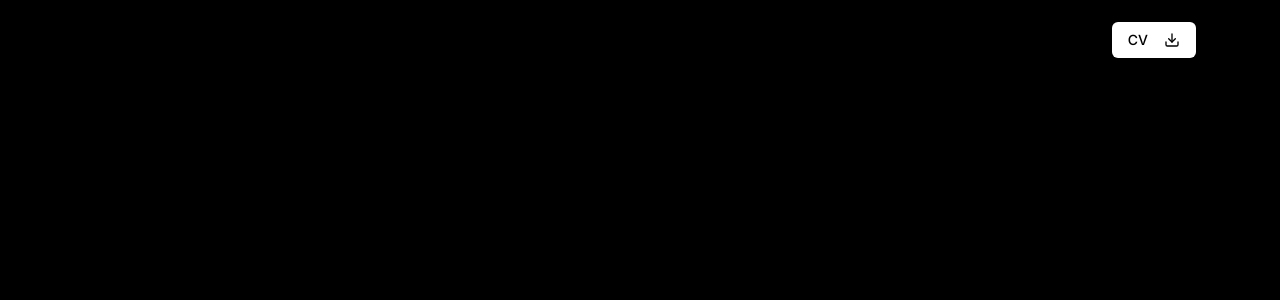
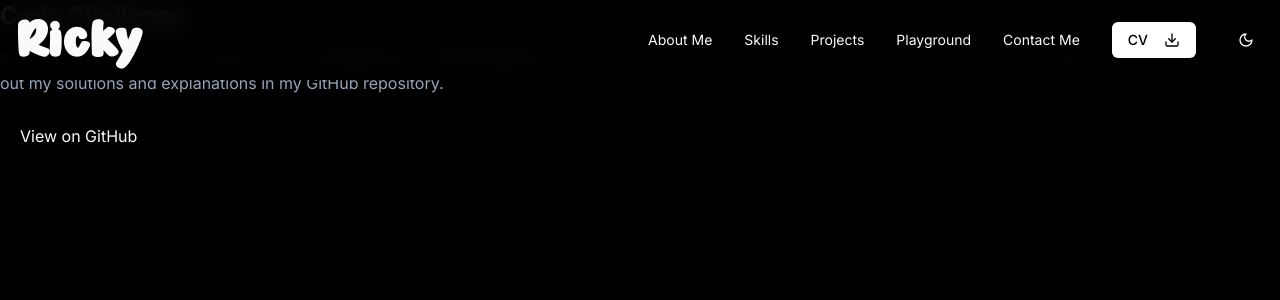
Before and after one commit to georgiusricky/georgiusricky.github.io, a Next.js app: page /playground/components/CodeChallenge in a window 1280 px wide. Before the commit this address had no page. Shown: the top 300 px of the page. Built offline with nearby package versions, Linux system fonts and the light colour scheme.

Commit message:
update: add code challenge in playground item and change bg-card

```diff
--- a/app/globals.css
+++ b/app/globals.css
@@ -6,7 +6,8 @@
   :root {
     --background: 0 0% 100%;
     --foreground: 222.2 84% 4.9%;
-    --card: 0 0% 100%;
+    --card: 216, 29%, 97%;
+    --card-hover: 216 29% 94%;
     --card-foreground: 222.2 84% 4.9%;
     --popover: 0 0% 100%;
     --popover-foreground: 222.2 84% 4.9%;
@@ -29,7 +30,8 @@
   .dark {
     --background: black;
     --foreground: 210 40% 98%;
-    --card: 0 0% 33.3%;
+    --card: 221, 30%, 20%;
+    --card-hover: 221 30% 25%;
     --card-foreground: 210 40% 98%;
     --popover: 222.2 84% 4.9%;
     --popover-foreground: 210 40% 98%;
--- a/app/playground/[id]/client.tsx
+++ b/app/playground/[id]/client.tsx
@@ -29,9 +29,8 @@ export default function Client({ item }: { item: PlaygroundItem }) {
         </BreadcrumbList>
       </Breadcrumb>
 
-      <div className="p-8">
-        <h1 className="text-2xl font-bold mb-4">{item.title}</h1>
-        <DynamicComponent />
+      <div className="m-8 p-8 rounded-2xl shadow-sm border border-border bg-card">
+        <DynamicComponent  />
       </div>
     </div>
   );
--- /dev/null
+++ b/app/playground/components/CodeChallenge/page.tsx
@@ -0,0 +1,27 @@
+"use client";
+
+import Link from "next/link";
+
+export default function CodeChallenge() {
+  return (
+    <div>
+      <h2 className="text-2xl font-bold text-black dark:text-white mb-3">
+        Code Challenge
+      </h2>
+      <p className="text-muted-foreground text-md leading-relaxed">
+        I regularly take on coding challenges from{" "}
+        <strong>Codewars</strong> and <strong>HackerRank</strong> to improve my
+        problem-solving skills and explore new programming approaches.
+        You can check out my solutions and explanations in my GitHub repository.
+      </p>
+
+      <Link
+        href="https://github.com/georgiusricky/code-challenge"
+        target="_blank"
+        className="inline-block mt-5 px-5 py-2 rounded-lg transition-colors"
+      >
+        View on GitHub
+      </Link>
+    </div>
+  );
+}
--- a/app/playground/components/HelloWorld/page.tsx
+++ /dev/null
@@ -1,14 +0,0 @@
-"use client";
-
-export default function HelloWorld() {
-  return (
-    <div className="p-4 bg-gray-100 dark:bg-gray-800 rounded-lg shadow">
-      <h2 className="text-xl font-bold text-black dark:text-white">
-        Hello World Component
-      </h2>
-      <p className="text-muted-foreground text-sm mt-2">
-        This is a sample playground component.
-      </p>
-    </div>
-  );
-}
--- a/app/playground/data.ts
+++ b/app/playground/data.ts
@@ -3,12 +3,12 @@ import { PlaygroundItem } from "./types";
 
 export const playgroundItems: PlaygroundItem[] = [
   {
-    id: "HelloWorld",
-    title: "Hello World",
-    description: "A simple Hello World component",
+    id: "CodeChallenge",
+    title: "Code Challenge",
+    description: "Solving coding challenges to improve skills and explore new ideas.",
   },
 ];
 
 export const componentMap: Record<string, any> = {
-  HelloWorld: dynamic(() => import("./components/HelloWorld/page")),
+  CodeChallenge: dynamic(() => import("./components/CodeChallenge/page")),
 };
--- a/app/playground/page.tsx
+++ b/app/playground/page.tsx
@@ -17,15 +17,15 @@ export default function PlaygroundPage() {
       </div>
 
 
-      <div className="grid gap-6 md:grid-cols-4">
+      <div className="grid gap-6 md:grid-cols-4 ">
         {playgroundItems.map((item) => (
           <Link
             key={item.id}
             href={`/playground/${item.id}`}
-            className="p-4 border rounded-lg hover:bg-gray-100 dark:hover:bg-gray-800"
+            className="p-4 border rounded-lg bg-card  hover:bg-card-hover"
           >
             <h2 className="text-lg font-semibold">{item.title}</h2>
-            <p className="text-sm text-muted-foreground">{item.description}</p>
+            <p className="text-sm py-2 text-muted-foreground">{item.description}</p>
           </Link>
         ))}
       </div>
--- a/tailwind.config.ts
+++ b/tailwind.config.ts
@@ -48,7 +48,8 @@ module.exports = {
   			},
   			card: {
   				DEFAULT: 'hsl(var(--card))',
-  				foreground: 'hsl(var(--card-foreground))'
+  				foreground: 'hsl(var(--card-foreground))',
+				hover: 'hsl(var(--card-hover))'
   			},
   			chart: {
   				'1': 'hsl(var(--chart-1))',
```
